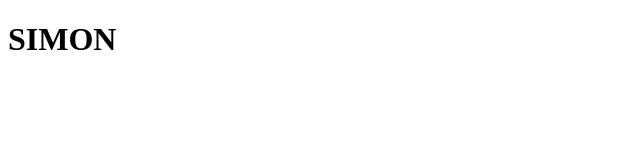
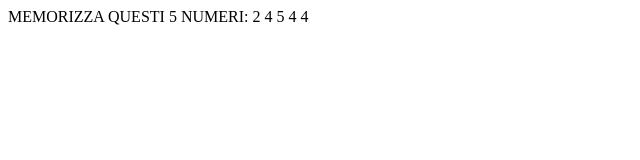
Before and after one commit to FrancescoCataletto/js-simon, a plain HTML site: page index.html in a window 1280 px wide. Shown: the whole page, without its empty margins (0-640 px from the left). Drawn offline with Linux system fonts and the light colour scheme.

Commit message:
declared a number limit and the random numbers function: initialized a "for" loop to generate random and append to html

```diff
--- a/index.html
+++ b/index.html
@@ -9,7 +9,7 @@
 </head>
 <body>
 
-    <h1>SIMON</h1>
+    <div id="random-num">MEMORIZZA QUESTI 5 NUMERI: </div>
 
     <script src="js/script.js"></script>
 </body>
--- a/js/script.js
+++ b/js/script.js
@@ -6,3 +6,15 @@ Dopo che sono stati inseriti i 5 numeri, il software dice quanti e quali dei num
 
 
  */
+
+const numLimit = 5;
+let randomNum;
+
+for(let i = 0; i < numLimit; i++){
+    randomNum = getRandomNum();
+    document.getElementById("random-num").append(randomNum + " ");
+}
+
+function getRandomNum(){
+    return Math.floor(Math.random() * 5 + 1);
+}
```
